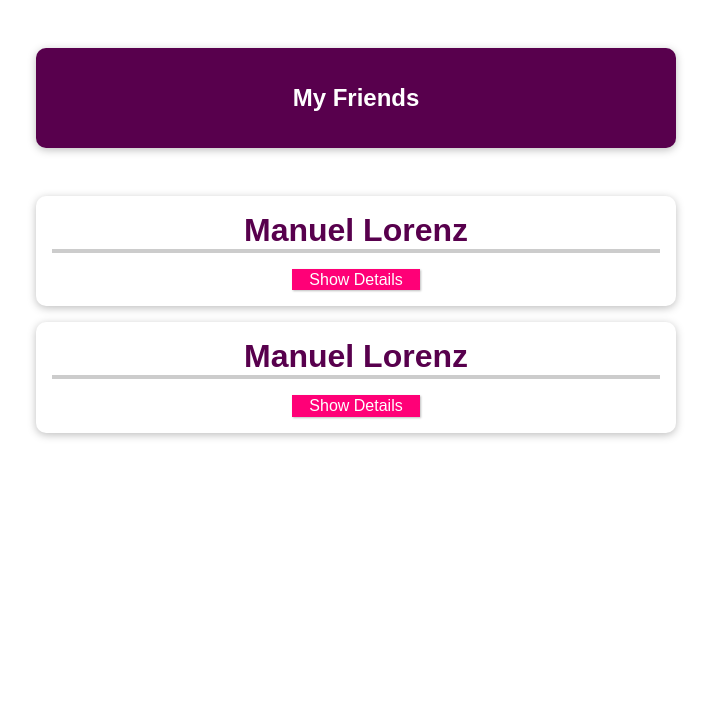
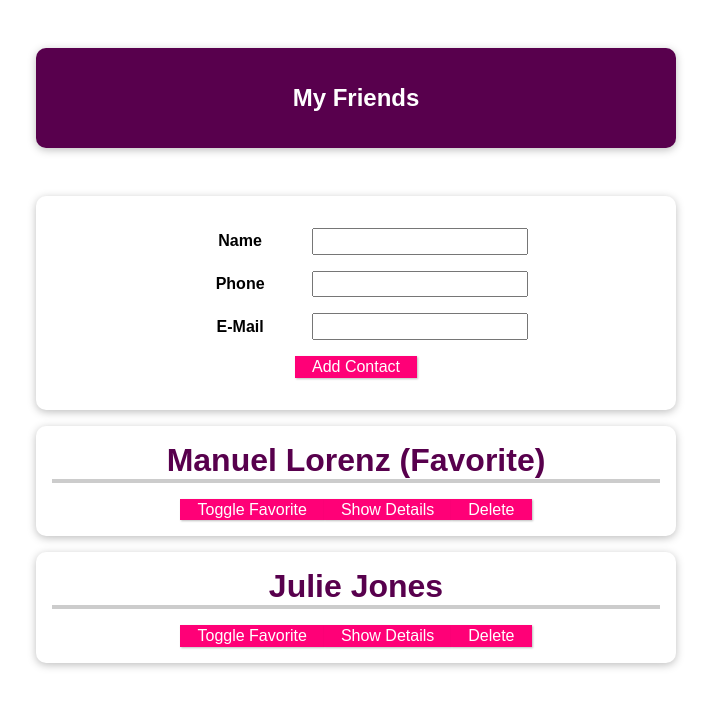
Before and after one commit to janestreeter/udemy-vue-course-3, a Vue app: page / in a window 1280 px wide. Shown: the top 708 px of the page, without its empty margins (284-995 px from the left). Built offline with nearby package versions, Linux system fonts and the light colour scheme.

Commit message:
i guess starting a new assignment

```diff
--- a/src/App.vue
+++ b/src/App.vue
@@ -3,9 +3,19 @@
     <header>
       <h1>My Friends</h1>
     </header>
+    <new-friend @add-contact="addContact"></new-friend>
     <ul>
-      <friend-contact></friend-contact>
-      <friend-contact></friend-contact>
+      <friend-contact
+        v-for="friend in friends"
+        :key="friend.id"
+        :id="friend.id"
+        :name="friend.name"
+        :phone-number="friend.phone"
+        :email-address="friend.email"
+        :is-favorite="friend.isFavorite"
+        @toggle-favorite="toggleFavoriteStatus"
+        @delete="deleteContact"
+      ></friend-contact>
     </ul>
   </section>
 </template>
@@ -20,15 +30,38 @@
           name: "Manuel Lorenz",
           phone: "0123 45678 90",
           email: "manuel@localhost.com",
+          isFavorite: true,
         },
         {
           id: "julie",
           name: "Julie Jones",
           phone: "0987 654421 21",
           email: "julie@localhost.com",
+          isFavorite: false,
         },
       ],
     };
+  },
+  methods: {
+    toggleFavoriteStatus(friendId) {
+      const identifiedFriend = this.friends.find(
+        (friend) => friend.id === friendId
+      );
+      identifiedFriend.isFavorite = !identifiedFriend.isFavorite;
+    },
+    addContact(name, phone, email) {
+      const newFriendContact = {
+        id: new Date().toISOString(),
+        name: name,
+        phone: phone,
+        email: email,
+        isFavorite: false,
+      };
+      this.friends.push(newFriendContact);
+    },
+    deleteContact(friendId) {
+      this.friends = this.friends.filter((friend) => friend.id !== friendId);
+    },
   },
 };
 </script>
@@ -59,7 +92,8 @@
   padding: 0;
   list-style: none;
 }
-#app li {
+#app li,
+#app form {
   box-shadow: 0 2px 8px rgba(0, 0, 0, 0.26);
   margin: 1rem auto;
   border-radius: 10px;
@@ -89,4 +123,17 @@
   border-color: #ec3169;
   box-shadow: 1px 1px 4px rgba(0, 0, 0, 0.26);
 }
+#app input {
+  font: inherit;
+  padding: 0.15rem;
+}
+#app label {
+  font-weight: bold;
+  margin-right: 1rem;
+  width: 7rem;
+  display: inline-block;
+}
+#app form div {
+  margin: 1rem 0;
+}
 </style>
--- a/src/components/FriendContact.vue
+++ b/src/components/FriendContact.vue
@@ -1,37 +1,76 @@
 <template>
   <li>
-    <h2>{{ friend.name }}</h2>
-    <button @click="toggleDetails">{{ detailsAreVisible ? 'Hide' : 'Show' }} Details</button>
+    <h2>{{ name }} {{ isFavorite ? "(Favorite)" : "" }}</h2>
+    <button @click="toggleFavorite">Toggle Favorite</button>
+    <button @click="toggleDetails">
+      {{ detailsAreVisible ? "Hide" : "Show" }} Details
+    </button>
     <ul v-if="detailsAreVisible">
       <li>
         <strong>Phone:</strong>
-        {{ friend.phone }}
+        {{ phoneNumber }}
       </li>
       <li>
         <strong>Email:</strong>
-        {{ friend.email }}
+        {{ emailAddress }}
       </li>
     </ul>
+    <button @click="$emit('delete', id)">Delete</button>
   </li>
 </template>
 
 <script>
 export default {
+  // props: ["name", "phoneNumber", "emailAddress", "isFavorite"],
+  props: {
+    id: {
+      type: String,
+      required: true,
+    },
+    name: {
+      type: String,
+      required: true,
+    },
+    phoneNumber: {
+      type: String,
+      required: true,
+    },
+    emailAddress: {
+      type: String,
+      required: true,
+    },
+    isFavorite: {
+      type: Boolean,
+      required: false,
+      default: false,
+      // validator: function(value) {
+      //   return value === "1" || value === "0";
+      // },
+    },
+  },
+  emits: ["toggle-favorite", "delete"],
+  // emits: {
+  //   "toggle-favorite": function(id) {
+  //     if (id) {
+  //       return true;
+  //     } else {
+  //       console.warn("Id is missing!");
+  //       return false;
+  //     }
+  //   },
+  // },
   data() {
     return {
       detailsAreVisible: false,
-      friend: {
-        id: "manuel",
-        name: "Manuel Lorenz",
-        phone: "0123 45678 90",
-        email: "manuel@localhost.com",
-      },
     };
   },
   methods: {
     toggleDetails() {
       this.detailsAreVisible = !this.detailsAreVisible;
-    }
-  }
+    },
+    toggleFavorite() {
+      this.$emit("toggle-favorite", this.id);
+    },
+  },
 };
 </script>
--- /dev/null
+++ b/src/components/NewFriend.vue
@@ -0,0 +1,42 @@
+<template>
+  <form @submit.prevent="submitData">
+    <div>
+      <label>Name</label>
+      <input type="text" v-model="enteredName" />
+    </div>
+    <div>
+      <label>Phone</label>
+      <input type="tel" v-model="enteredPhone" />
+    </div>
+    <div>
+      <label>E-Mail</label>
+      <input type="email" v-model="enteredEmail" />
+    </div>
+    <div>
+      <button>Add Contact</button>
+    </div>
+  </form>
+</template>
+
+<script>
+export default {
+  emits: ["add-contact"],
+  data() {
+    return {
+      enteredName: "",
+      enteredPhone: "",
+      enteredEmail: "",
+    };
+  },
+  methods: {
+    submitData() {
+      this.$emit(
+        "add-contact",
+        this.enteredName,
+        this.enteredPhone,
+        this.enteredEmail
+      );
+    },
+  },
+};
+</script>
```
Also changed, not shown: package.json (+22 -3 lines), src/main.js (+7 -5 lines), 2 other files (tests, documents, lock files or other folders).
